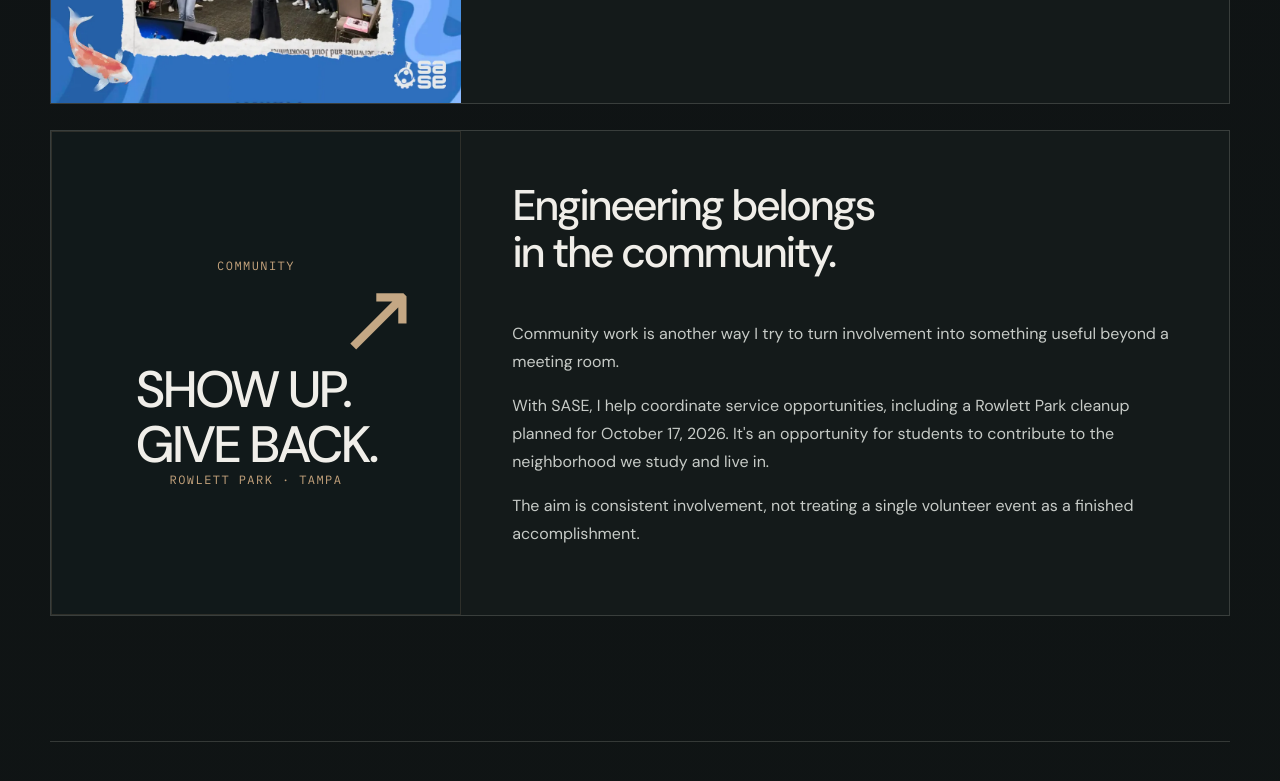
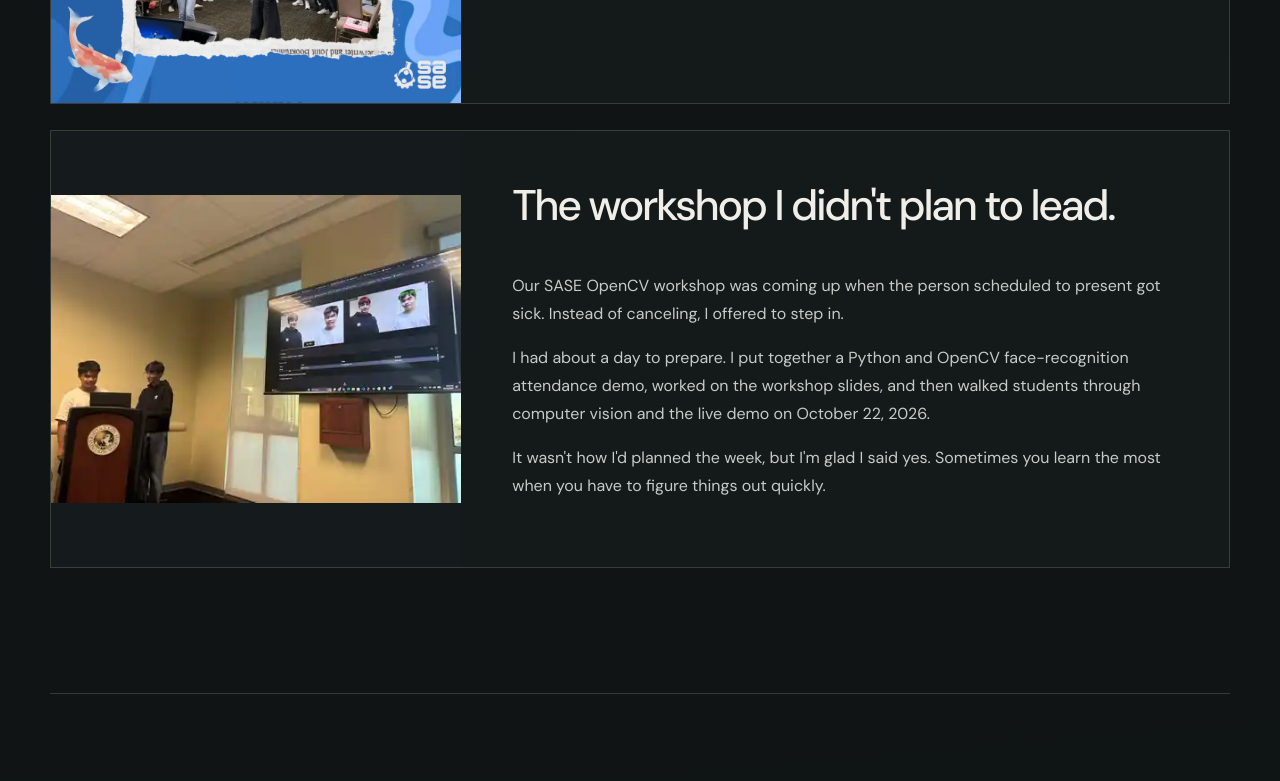
Before and after one commit to adhyayan15/adhyayan-portfolio, a Next.js app: page / in a window 1280 px wide. Shown: the part 4360-5141 px from the top of the page. Built offline with nearby package versions, Linux system fonts and the light colour scheme.

Commit message:
Feature SASE OpenCV workshop and live demo instead of community card

```diff
--- a/src/app/page.tsx
+++ b/src/app/page.tsx
@@ -12,7 +12,7 @@ const impacts=[
  {id:"workshop",title:"The workshop I wish I'd attended.",intro:"I was once the student sitting in a PCB workshop, struggling to follow along and unable to get my questions answered. I remembered that feeling when I got the chance to lead one myself.",body:"Through SASE USF, I designed and led a full-adder PCB workshop. Fifty-nine people attended. I took them through KiCad—from the circuit logic and schematic to a manufacturable layout—and worked with students individually when they got stuck.",end:"I wanted people leaving with more than a board file: I wanted them leaving with confidence to try again on their own."},
  {id:"teams",title:"Give people room to build.",intro:"Not everybody enters university already knowing how to make a robot, design electronics, or join a technical team. I want to change how accessible those first opportunities feel.",body:"As SASE VP External, I help oversee the Projects Team and its multidisciplinary student builds, including assistive devices, robotics, AI for brain-tumor detection, and community-focused software.",end:"The work is about making space for students to experiment, collaborate, ask questions, and grow into engineers."},
  {id:"mentorship",title:"Finding your people matters.",intro:"Moving into a new university can mean figuring out classes, friendships, opportunities, and everything in between at once.",body:"Through SASE Big-Little, I mentor nine lower-division students and help connect them with academic support, campus resources, engineering projects, and a community that makes the transition easier.",end:"Sometimes the most useful thing you can offer is simply showing up for someone."},
- {id:"service",title:"Engineering belongs in the community.",intro:"Community work is another way I try to turn involvement into something useful beyond a meeting room.",body:"With SASE, I help coordinate service opportunities, including a Rowlett Park cleanup planned for October 17, 2026. It's an opportunity for students to contribute to the neighborhood we study and live in.",end:"The aim is consistent involvement, not treating a single volunteer event as a finished accomplishment."}
+ {id:"opencv",title:"The workshop I didn't plan to lead.",intro:"Our SASE OpenCV workshop was coming up when the person scheduled to present got sick. Instead of canceling, I offered to step in.",body:"I had about a day to prepare. I put together a Python and OpenCV face-recognition attendance demo, worked on the workshop slides, and then walked students through computer vision and the live demo on October 22, 2026.",end:"It wasn't how I'd planned the week, but I'm glad I said yes. Sometimes you learn the most when you have to figure things out quickly."}
 ];
 const photos=[
  {src:"/images/workshop-presenting.webp",alt:"Adhyayan presenting a full-adder schematic at the KiCad workshop",caption:"Explaining the schematic"},
@@ -28,7 +28,7 @@ export default function Home(){return <main id="main" className="v3-main">
  <section id="impact" className="section v3-impact"><div className="container"><Reveal><SectionTitle accent="make it better.">If an experience can be better,</SectionTitle><p className="v3-section-lead">Some of my most meaningful work has happened outside a circuit diagram: teaching a room, opening a door, or showing up when someone needs help.</p></Reveal>
   <article className="v3-impact-feature" id="workshop"><Reveal><div className="v3-impact-feature-copy"><span className="v3-intro-tag">THE PCB WORKSHOP</span><h3>{impacts[0].title}</h3><p>{impacts[0].intro}</p><p>{impacts[0].body}</p><p>{impacts[0].end}</p><strong className="v3-highlight">59 students • KiCad • a full-adder PCB</strong></div></Reveal><Reveal delay={120}><figure className="v3-impact-main-photo"><img src="/images/workshop-room.webp" alt="Packed classroom of students working on PCB schematics"/><figcaption>The SASE PCB Design Workshop · October 2026</figcaption></figure></Reveal></article>
   <div className="v3-gallery">{photos.map((photo,i)=><Reveal key={photo.src} delay={i*70}><figure><img src={photo.src} alt={photo.alt} loading="lazy"/><figcaption>{photo.caption}</figcaption></figure></Reveal>)}</div>
-  <div className="v3-impact-stories"><Reveal><article className="v3-story-card"><div className="v3-story-card-photo v3-story-card-poster"><img src="/images/projects-launch.webp" alt="SASE Projects Team launch recap showing multidisciplinary student groups" loading="lazy"/></div><div className="v3-story-card-copy"><h3>{impacts[1].title}</h3><p>{impacts[1].intro}</p><p>{impacts[1].body}</p><p className="v3-card-closer">{impacts[1].end}</p></div></article></Reveal><Reveal><article className="v3-story-card"><div className="v3-story-card-photo v3-story-card-poster"><img src="/images/big-little-recap.webp" alt="SASE Big-Little program event collage with students" loading="lazy"/></div><div className="v3-story-card-copy"><h3>{impacts[2].title}</h3><p>{impacts[2].intro}</p><p>{impacts[2].body}</p><p className="v3-card-closer">{impacts[2].end}</p></div></article></Reveal><Reveal><article className="v3-story-card v3-story-card-wide"><div className="v3-story-card-photo v3-service-art" aria-hidden="true"><span>COMMUNITY</span><div className="v3-service-orbit">↗</div><strong>SHOW UP.<br/>GIVE BACK.</strong><span>ROWLETT PARK · TAMPA</span></div><div className="v3-story-card-copy"><h3>{impacts[3].title}</h3><p>{impacts[3].intro}</p><p>{impacts[3].body}</p><p className="v3-card-closer">{impacts[3].end}</p></div></article></Reveal></div>
+  <div className="v3-impact-stories"><Reveal><article className="v3-story-card"><div className="v3-story-card-photo v3-story-card-poster"><img src="/images/projects-launch.webp" alt="SASE Projects Team launch recap showing multidisciplinary student groups" loading="lazy"/></div><div className="v3-story-card-copy"><h3>{impacts[1].title}</h3><p>{impacts[1].intro}</p><p>{impacts[1].body}</p><p className="v3-card-closer">{impacts[1].end}</p></div></article></Reveal><Reveal><article className="v3-story-card"><div className="v3-story-card-photo v3-story-card-poster"><img src="/images/big-little-recap.webp" alt="SASE Big-Little program event collage with students" loading="lazy"/></div><div className="v3-story-card-copy"><h3>{impacts[2].title}</h3><p>{impacts[2].intro}</p><p>{impacts[2].body}</p><p className="v3-card-closer">{impacts[2].end}</p></div></article></Reveal><Reveal><article className="v3-story-card v3-story-card-wide"><div className="v3-story-card-photo v3-opencv-photo"><img src="/images/opencv-workshop-live.webp" alt="Adhyayan helping lead the SASE OpenCV workshop as a live computer-vision attendance demo appears on the classroom display" loading="lazy" decoding="async"/></div><div className="v3-story-card-copy"><h3>{impacts[3].title}</h3><p>{impacts[3].intro}</p><p>{impacts[3].body}</p><p className="v3-card-closer">{impacts[3].end}</p></div></article></Reveal></div>
   <div className="v3-nanabot"><Reveal><div className="v3-nanabot-copy"><h3>The technology matters.<br/><em>So do the people.</em></h3><p>At USF&apos;s Embodied Robotics &amp; Autonomy Lab, I&apos;m part of early research around <strong>NanaBot</strong>, a companion-robot concept for older adults. The research explores AI, computer vision, and more natural human–robot interaction, with a human need at its center.</p><p>This is ongoing research—not a finished robot or a deployed healthcare system. To me, it connects back to that kid who wanted to create something like Doraemon: engineering that can make someone&apos;s day easier.</p><Link href="/research" className="inline-link">EXPLORE THE RESEARCH ↗</Link></div></Reveal><Reveal delay={90}><figure className="v3-nanabot-art nanabot-real-hardware"><div className="research-art nanabot-hardware-frame"><img src="https://raw.githubusercontent.com/baodn19/xiaozhi-esp32/main/docs/v1/espbox3.jpg" alt="Real ESP32-S3-BOX3 development hardware photographed in the XiaoZhi ESP32 source repository" loading="lazy" decoding="async"/></div><figcaption>REAL XIAOZHI-ESP32 HARDWARE REFERENCE · <a href="https://github.com/baodn19/xiaozhi-esp32/blob/main/docs/v1/espbox3.jpg" target="_blank" rel="noreferrer">IMAGE SOURCE ↗</a><small>ESP32-S3-BOX3 example from the repository—not a photograph of a completed NanaBot prototype.</small></figcaption></figure></Reveal></div>
  </div></section>
 
--- a/src/app/polish.css
+++ b/src/app/polish.css
@@ -204,3 +204,8 @@ a,button{-webkit-tap-highlight-color:transparent}
 .nanabot-hardware-detail img{display:block;width:100%;height:auto;max-height:460px;object-fit:contain}
 .nanabot-hardware-detail figcaption{font-size:13px;line-height:1.65;color:#b3c0ba;margin-top:12px}
 @media(max-width:760px){.nanabot-hardware-frame.research-art{min-height:0;padding:16px}.nanabot-hardware-frame img{max-height:340px}.nanabot-real-hardware figcaption{font-size:12px}.nanabot-hardware-detail{padding:12px}}
+
+/* Real OpenCV workshop photo: preserve the presenter and live demo on all screens. */
+.v3-opencv-photo{display:flex;align-items:center;justify-content:center;min-height:335px;background:#151b1c}
+.v3-story-card-wide .v3-opencv-photo>img{width:100%;height:100%;max-height:490px;display:block;object-fit:contain!important;object-position:center center!important;filter:none}
+@media(max-width:800px){.v3-story-card-wide .v3-opencv-photo{min-height:0;aspect-ratio:4/3}.v3-story-card-wide .v3-opencv-photo>img{width:100%;height:100%;object-fit:contain!important}}
--- a/src/data/journey.ts
+++ b/src/data/journey.ts
@@ -37,8 +37,8 @@ export const experiences: Experience[] = [
     organization: 'Society of Asian Scientists and Engineers · USF', role: 'Vice President, External Affairs',
     period: 'Apr 2026 — Present', category: 'Leadership',
     summary: 'Coordinate student teams across technical projects, industry outreach, public relations, and service, with an emphasis on practical opportunities for members.',
-    highlights: ['Helped recruit and coordinate a 20+ member leadership team.', 'Oversee work across projects, external engagement, public relations, and service.', 'Hosted a PCB design workshop attended by 59 students, emphasizing individual questions and a complete full-adder PCB workflow.'],
-    technologies: ['Projects Leadership', 'PCB Workshops', 'Industry Partnerships'],
+    highlights: ['Helped recruit and coordinate a 20+ member leadership team.', 'Oversee work across projects, external engagement, public relations, and service.', 'Hosted a PCB design workshop attended by 59 students; stepped in on short notice for an OpenCV workshop when its scheduled presenter became ill.'],
+    technologies: ['Projects Leadership', 'PCB Workshops', 'OpenCV', 'Industry Partnerships'],
   },
   {
     organization: 'USF College of Engineering', role: 'Student Ambassador',
```
Also changed, not shown: public/images/opencv-workshop-live.webp (added).
